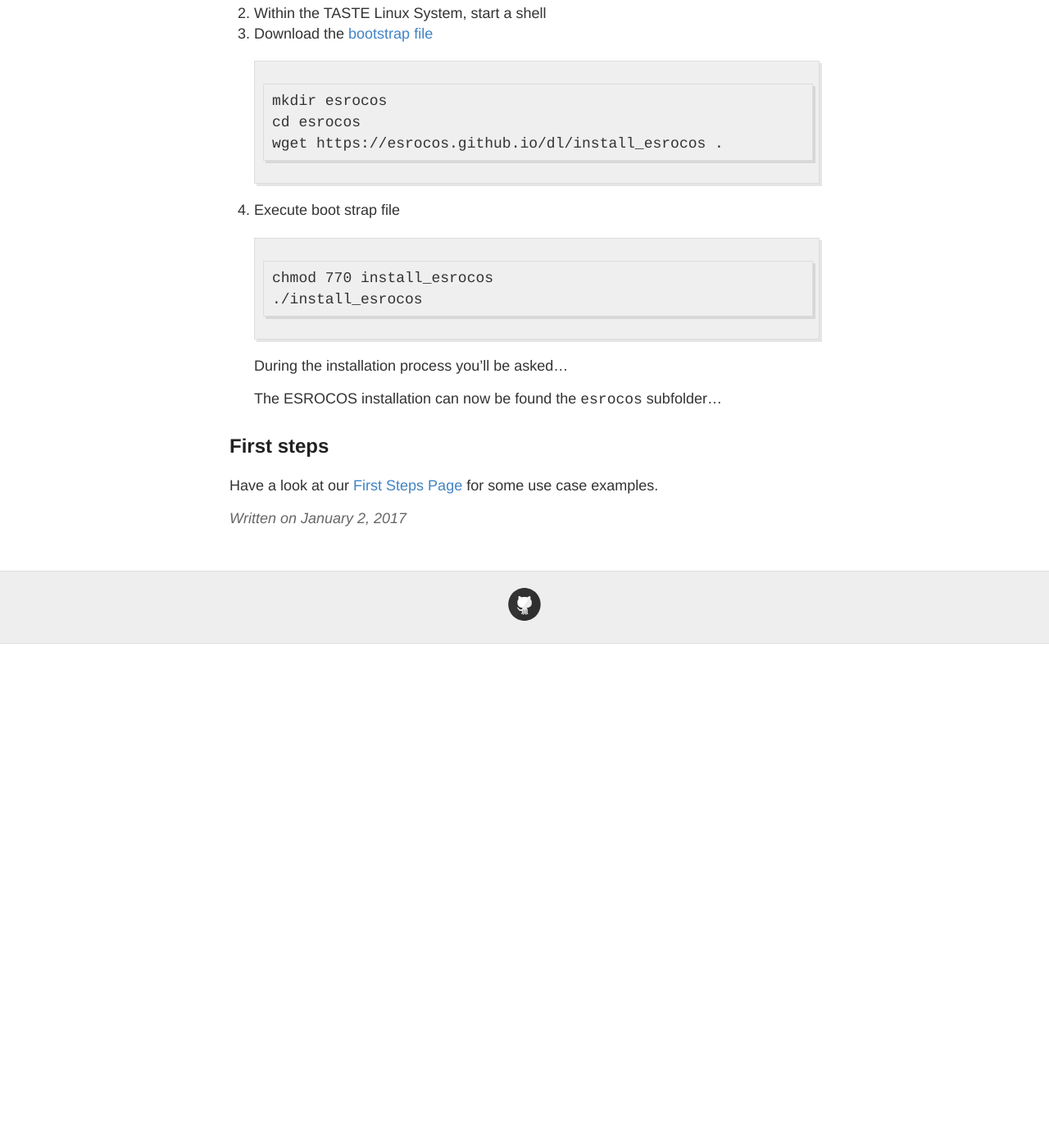
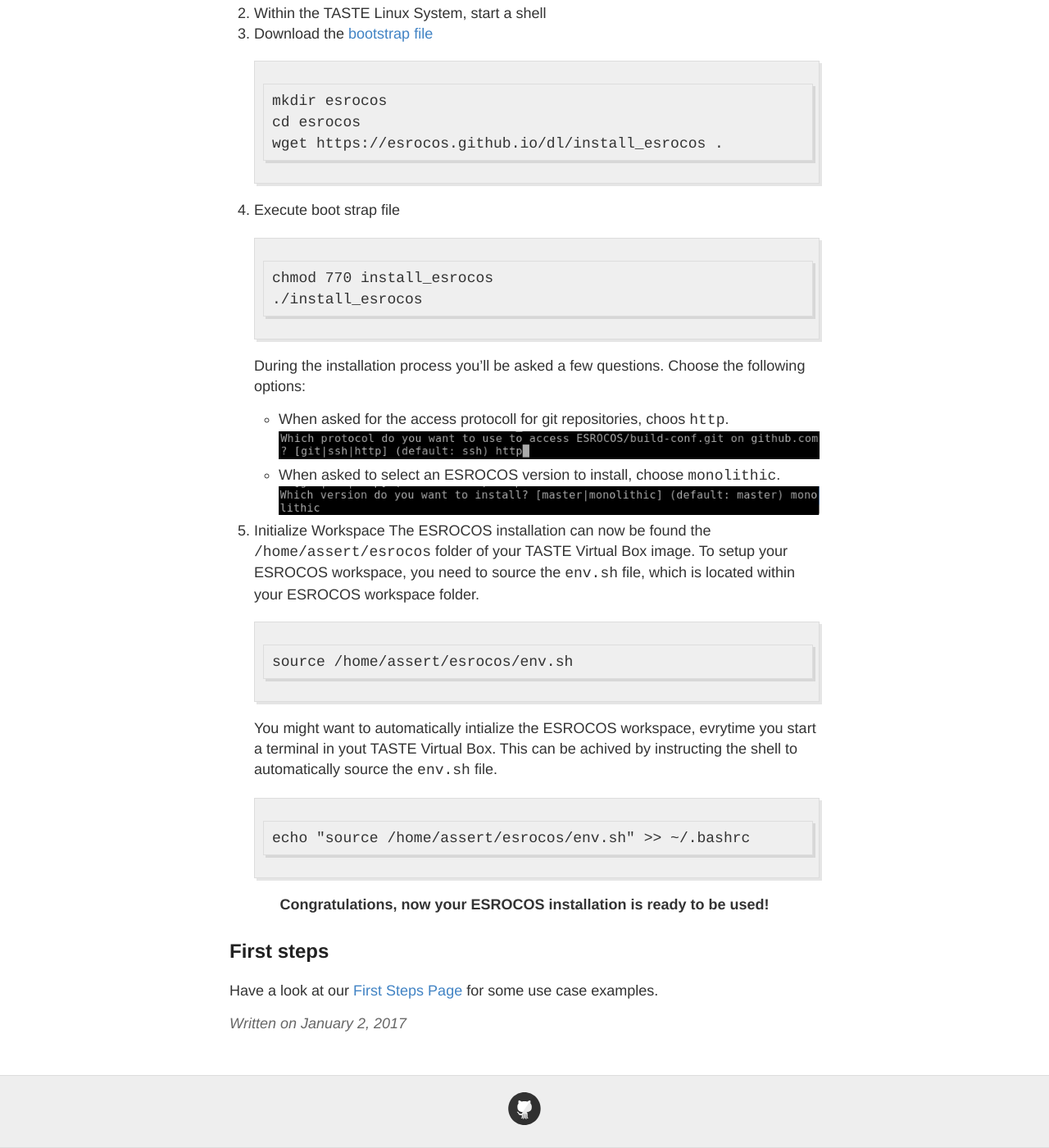
Before and after one commit to ESROCOS/esrocos.github.io, a Jekyll site: the page built from _posts/2017-1-2-Installation.md, in a window 1280 px wide and 1400 px high, scrolled down 509 px. Shown: the whole window at 82% size. Built offline with Jekyll 4.4.1, drawn with Linux system fonts in a browser that asks for light colours; before the commit the page ends 1294 px from its top, so only the background shows below that.

Commit message:
Updated installation instructions

````diff
--- a/_posts/2017-1-2-Installation.md
+++ b/_posts/2017-1-2-Installation.md
@@ -22,9 +22,25 @@
    chmod 770 install_esrocos
    ./install_esrocos
    ```
-   During the installation process you'll be asked...
+   During the installation process you'll be asked a few questions. Choose the following options:
+   * When asked for the access protocoll for git repositories, choos `http`.
+     ![Git access protocol selection]({{ site.url }}/images/installation-git_source.png)
+   * When asked to select an ESROCOS version to install, choose `monolithic`.
+     ![ESROCOS Version selection]({{ site.url }}/images/installation-version_selection.png)
+5. Initialize Workspace
+   The ESROCOS installation can now be found the `/home/assert/esrocos` folder of your TASTE Virtual Box image. To setup your ESROCOS workspace, you need to source the `env.sh` file, which is located within your ESROCOS workspace folder.
+   ```
+   source /home/assert/esrocos/env.sh
+   ```
+   You might want to automatically intialize the ESROCOS workspace, evrytime you start a terminal in yout TASTE Virtual Box. This can be achived by instructing the shell to automatically source the `env.sh` file.
+   ```
+   echo "source /home/assert/esrocos/env.sh" >> ~/.bashrc
+   ```
 
-   The ESROCOS installation can now be found the `esrocos` subfolder...
+<p style="text-align: center;">
+<b>Congratulations, now your ESROCOS installation is ready to be used!</b>
+</p>
+
 
 ## First steps
 Have a look at our [First Steps Page](/First-Steps) for some use case examples.
````
Also changed, not shown: images/installation-git_source.png (added), images/installation-version_selection.png (added).
